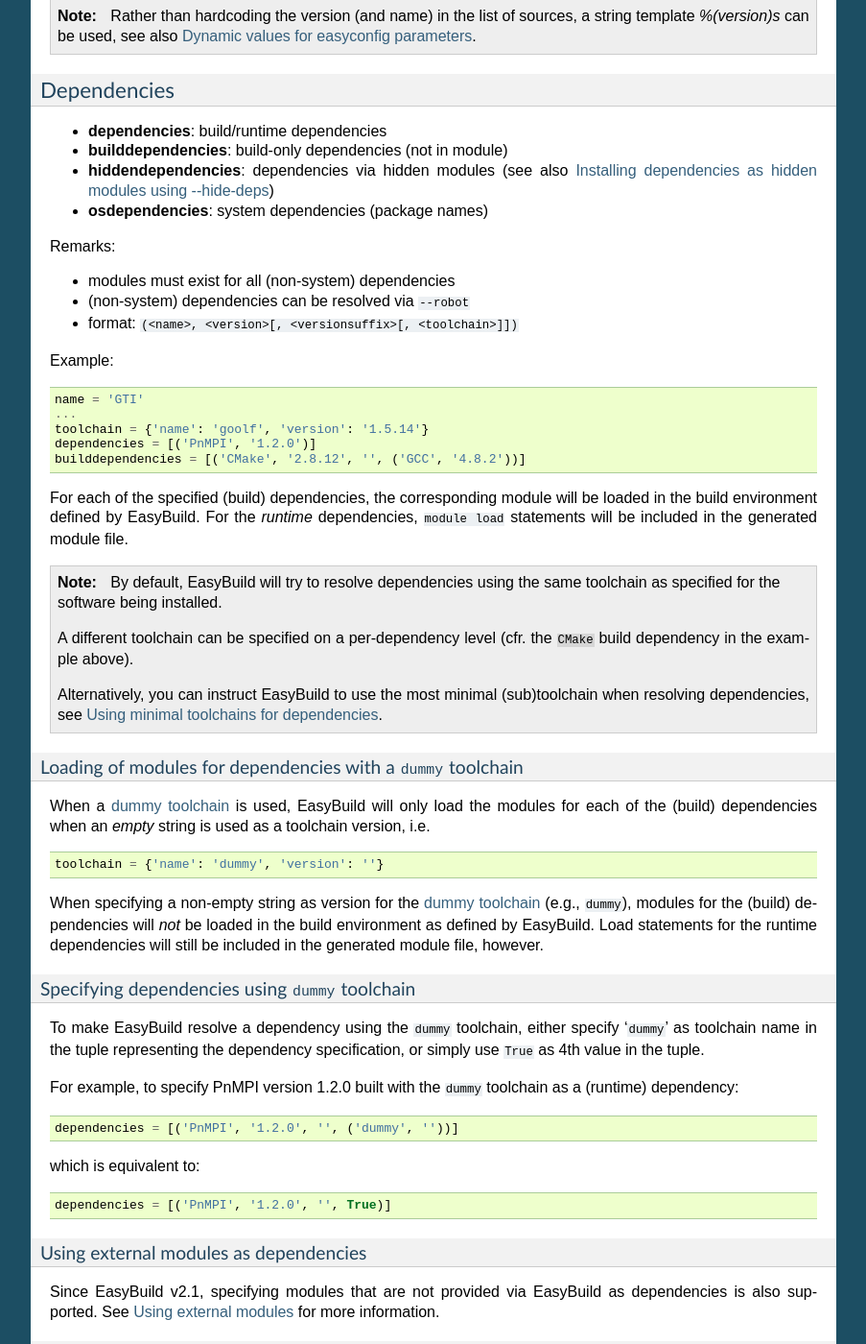
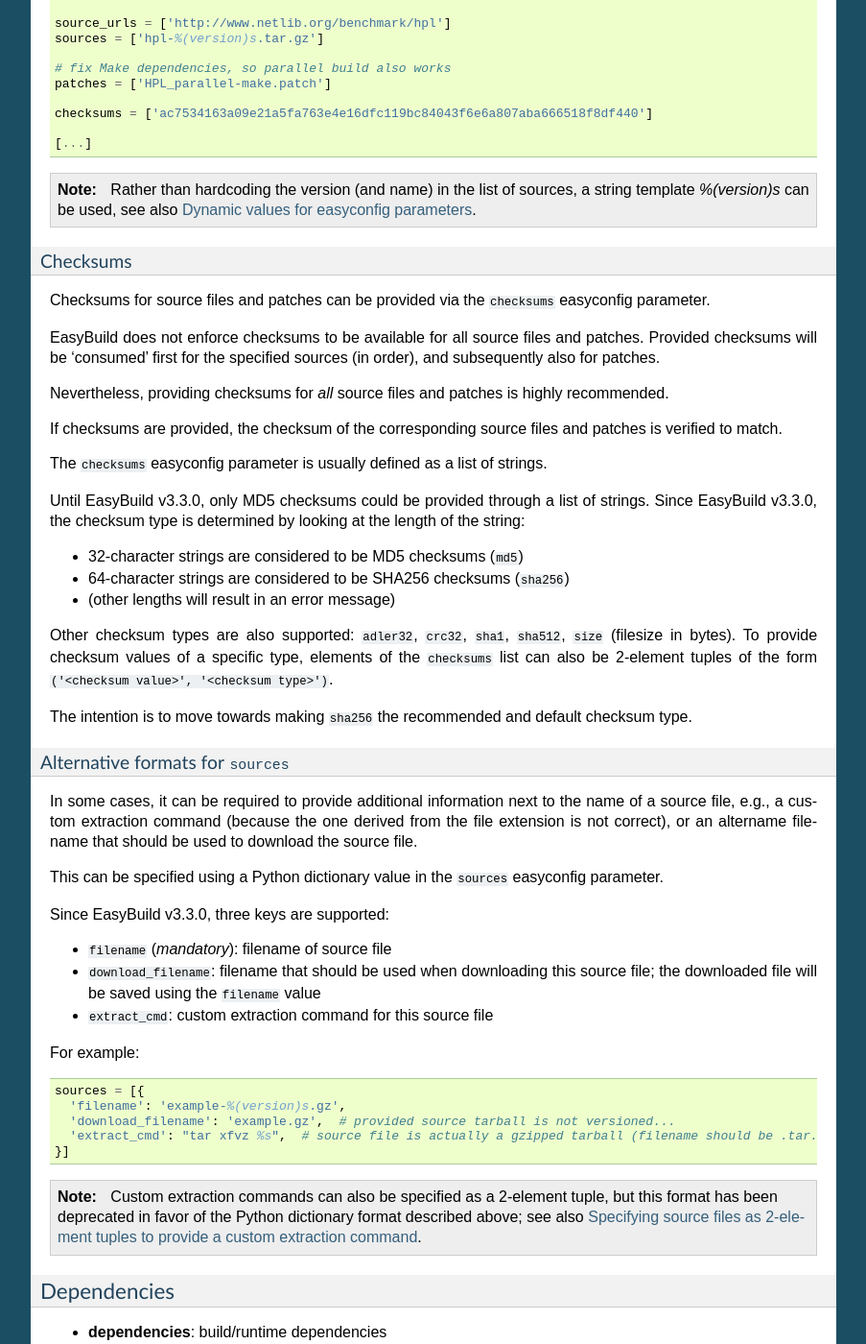
Before and after one commit to easybuilders/easybuild, a Sphinx documentation site: the page built from docs/Writing_easyconfig_files.rst, in a window 1280 px wide and 1400 px high, scrolled down 2363 px. Shown: the whole window at 96% size, without its empty margins (198-1101 px from the left). Built offline with Sphinx 7.4.7, drawn with Linux system fonts in a browser that asks for light colours; some of the changed text lies outside the part shown.

Commit message:
document specifying of checksums + alternate (& deprecated) format for sources

```diff
--- a/docs/Deprecated-functionality.rst
+++ b/docs/Deprecated-functionality.rst
@@ -31,6 +31,7 @@ For EasyBuild users:
 For authors of easyconfig files:
 
 * :ref:`depr_fftw_use_fma4`
+* :ref:`depr_sources_2_element_tuple`
 
 For developers of easyblocks:
 
@@ -56,6 +57,38 @@ The ``use_fma`` easyconfig parameter has been deprecated in favor of the equival
 Since it is only supported on systems with AMD processors that have the ``FMA4`` feature, it was replaced by
 the more fittingly named ``use_fma4`` parameter in EasyBuild v3.2.0.
 
+
+.. _depr_sources_2_element_tuple:
+
+Specifying source files as 2-element tuples to provide a custom extraction command
+~~~~~~~~~~~~~~~~~~~~~~~~~~~~~~~~~~~~~~~~~~~~~~~~~~~~~~~~~~~~~~~~~~~~~~~~~~~~~~~~~~
+
+* *deprecated since:* EasyBuild v3.3.0 (June 22nd 2017)
+* *will be removed in:* EasyBuild v4.0
+* *alternatives*: **use** ``extract_cmd`` **key in Python dictionary format instead**
+
+Specyfing a custom extraction command for a particular source file by using a 2-element tuple in ``sources``
+has been deprecated.
+
+Instead, a Python dictionary containing the ``filename`` and ``extract_cmd`` keys should be used instead,
+see :ref:`common_easyconfig_param_sources_alt`.
+
+So, this:
+
+.. code:: python
+
+    # source file is actually a gzipped tarball (filename should be .tar.gz)
+    # DEPRECATED FORMAT, don't use this anymore!
+    sources = [('example.gz', "tar xfvz %s")]
+
+should be replaced with:
+
+.. code:: python
+
+  sources = [{
+    'filename': 'example-%(version)s.gz',
+    'extract_cmd': "tar xfvz %s",  # source file is actually a gzipped tarball (filename should be .tar.gz)
+  }]
 
 .. _depr_copytree_function:
 
--- a/docs/Writing_easyconfig_files.rst
+++ b/docs/Writing_easyconfig_files.rst
@@ -106,12 +106,13 @@ This section includes an overview of some commonly used (optional) easyconfig pa
 
 .. _common_easyconfig_param_sources:
 
-Source files and patches
-~~~~~~~~~~~~~~~~~~~~~~~~
+Source files, patches and checksums
+~~~~~~~~~~~~~~~~~~~~~~~~~~~~~~~~~~~
 
 * **sources**: list of source files (filenames only)
 * **source urls**: list of URLs where sources can be downloaded
 * **patches**: list of patch files to be applied (``.patch`` extension)
+* **checksums**: list of checksums for source and patch files
 
 Remarks:
 
@@ -123,21 +124,93 @@ Remarks:
   * unified diff format (``diff -ru``)
   * patched locations relative to unpacked sources
 
+* see :ref:`common_easyconfig_param_sources_checksums` for more information on ``checksums``
+* ``sources`` is usually specified as a list of strings representing filenames for source files,
+  but other formats are supported too, see :ref:`common_easyconfig_param_sources_alt`
+
 Example:
 
 .. code:: python
 
   name = 'HPL'
+  version = '2.2'
+
   [...]
+
   source_urls = ['http://www.netlib.org/benchmark/hpl']
-  sources = ['hpl-2.0.tar.gz']
+  sources = ['hpl-%(version)s.tar.gz']
 
   # fix Make dependencies, so parallel build also works
   patches = ['HPL_parallel-make.patch']
+
+  checksums = ['ac7534163a09e21a5fa763e4e16dfc119bc84043f6e6a807aba666518f8df440']
+
   [...]
 
 .. note:: Rather than hardcoding the version (and name) in the list of sources,
   a string template `%(version)s` can be used, see also :ref:`easyconfig_param_templates`.
+
+.. _common_easyconfig_param_sources_checksums:
+
+Checksums
+^^^^^^^^^
+
+Checksums for source files and patches can be provided via the ``checksums`` easyconfig parameter.
+
+EasyBuild does not enforce checksums to be available for all source files and patches.
+Provided checksums will be 'consumed' first for the specified sources (in order), and subsequently also for patches.
+
+Nevertheless, providing checksums for *all* source files and patches is highly recommended.
+
+If checksums are provided, the checksum of the corresponding source files and patches is verified to match.
+
+
+The ``checksums`` easyconfig parameter is usually defined as a list of strings.
+
+Until EasyBuild v3.3.0, only MD5 checksums could be provided through a list of strings.
+Since EasyBuild v3.3.0, the checksum type is determined by looking at the length of the string:
+
+* 32-character strings are considered to be MD5 checksums (``md5``)
+* 64-character strings are considered to be SHA256 checksums (``sha256``)
+* (other lengths will result in an error message)
+
+Other checksum types are also supported: ``adler32``, ``crc32``, ``sha1``, ``sha512``, ``size`` (filesize in bytes).
+To provide checksum values of a specific type, elements of the ``checksums`` list can also be 2-element tuples
+of the form ``('<checksum value>', '<checksum type>')``.
+
+The intention is to move towards making ``sha256`` the recommended and default checksum type.
+
+
+.. _common_easyconfig_param_sources_alt:
+
+Alternative formats for ``sources``
+^^^^^^^^^^^^^^^^^^^^^^^^^^^^^^^^^^^
+
+In some cases, it can be required to provide additional information next to the name of a source file,
+e.g., a custom extraction command (because the one derived from the file extension is not correct),
+or an altername filename that should be used to download the source file.
+
+This can be specified using a Python dictionary value in the ``sources`` easyconfig parameter.
+
+Since EasyBuild v3.3.0, three keys are supported:
+
+* ``filename`` (*mandatory*): filename of source file
+* ``download_filename``: filename that should be used when downloading this source file; the downloaded file will be
+  saved using the ``filename`` value
+* ``extract_cmd``: custom extraction command for this source file
+
+For example:
+
+.. code:: python
+
+  sources = [{
+    'filename': 'example-%(version)s.gz',
+    'download_filename': 'example.gz',  # provided source tarball is not versioned...
+    'extract_cmd': "tar xfvz %s",  # source file is actually a gzipped tarball (filename should be .tar.gz)
+  }]
+
+.. note:: Custom extraction commands can also be specified as a 2-element tuple, but this format has been deprecated
+          in favor of the Python dictionary format described above; see also :ref:`depr_sources_2_element_tuple`.
 
 .. _dependency_specs:
 
```
